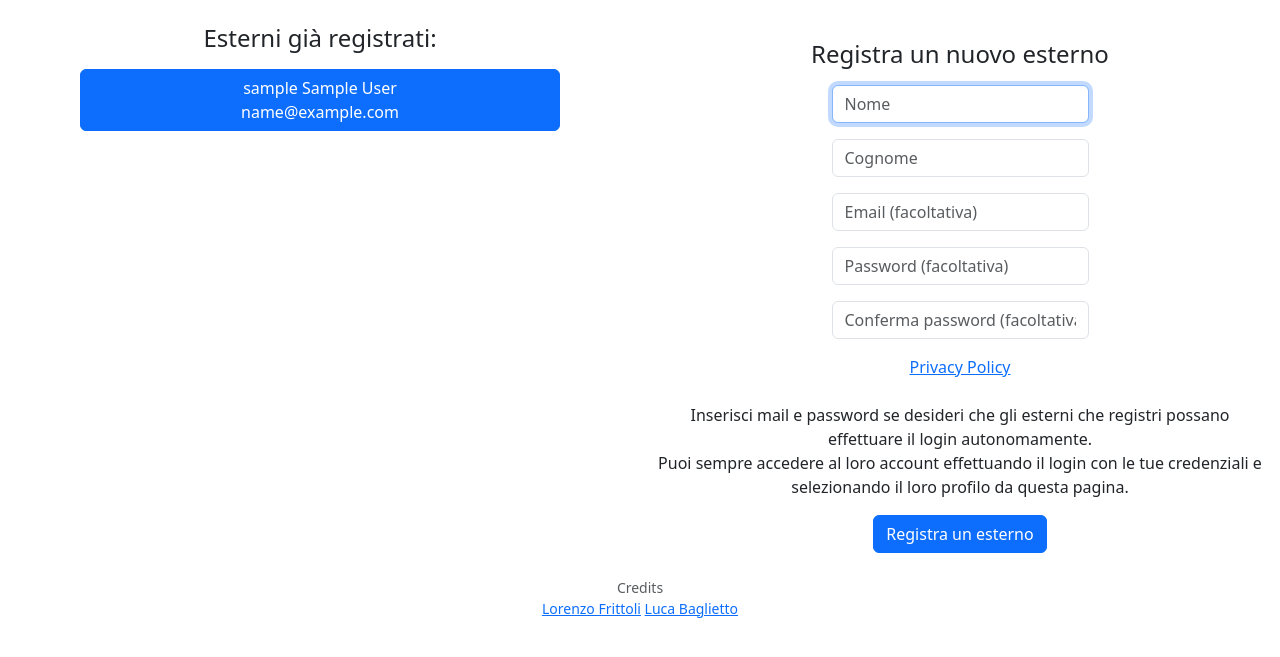
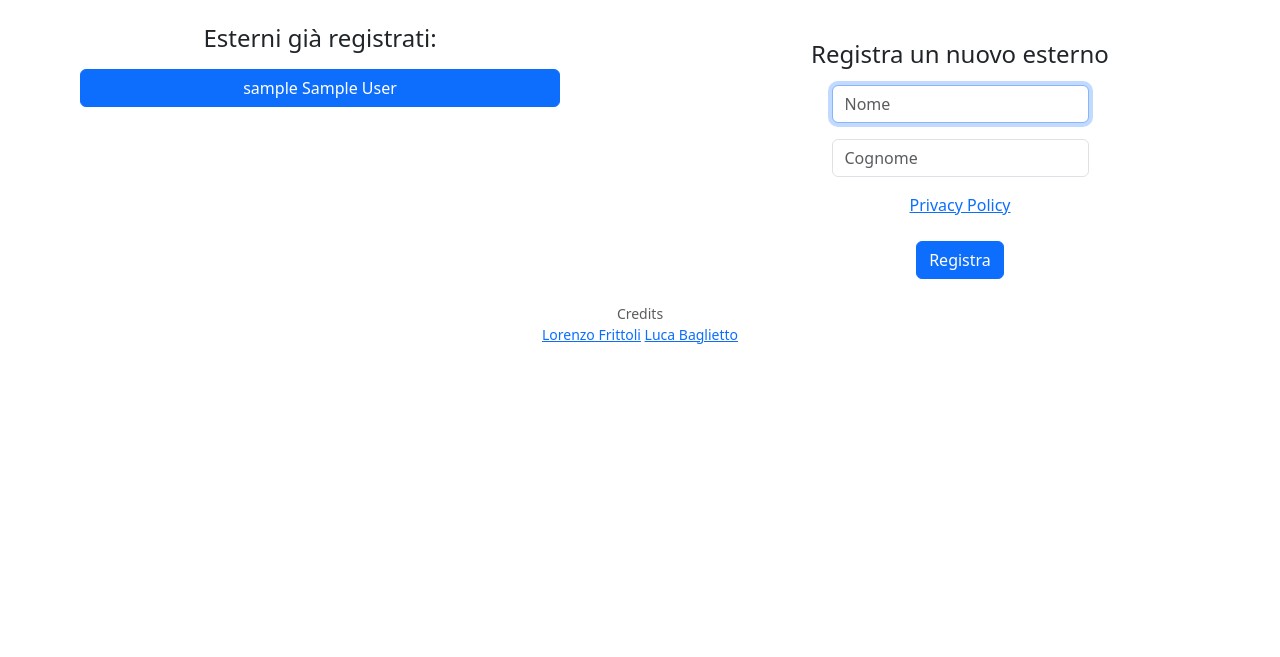
Before and after one commit to lorenzo-frittoli/forme-website, a Flask app: page /esterni in a window 1280 px wide. Shown: the part 76-733 px from the top of the page. Run offline with Flask 3, Linux system fonts and the light colour scheme; the visitor is signed in with stand-in values (Sample User, id 1); data comes from the database, SQL or seed files in the repository.

Commit message:
Remove email and password for groups

```diff
--- a/app.py
+++ b/app.py
@@ -401,7 +401,7 @@ def group_page():
 
     if request.method == "GET":
         group_members = g.con.execute(
-            "SELECT id, surname, name, email FROM users WHERE \"group\" = (SELECT \"group\" from users where id = ?)",
+            "SELECT id, surname, name FROM users WHERE \"group\" = (SELECT \"group\" from users where id = ?)",
             (g.user_id, )
         )
 
@@ -411,9 +411,6 @@ def group_page():
 
     name = request.form.get("name")
     surname = request.form.get("surname")
-    email = request.form.get("email")
-    password = request.form.get("password")
-    confirmation = request.form.get("confirmation")
 
     if not name or len(name) > MAX_FIELD_LENGTH:
         return apology("Nome non valido", 200)
@@ -421,49 +418,15 @@ def group_page():
     if not surname or len(surname) > MAX_FIELD_LENGTH:
         return apology("Cognome non valido", 200)
 
-    if email is None:
-        return apology()
-
-    # Create a new user with email and password
-    if email:
-        email = email.lower().strip() # Some mobile browsers insert spaces for no reason
-        if len(email) > MAX_FIELD_LENGTH or not re.match(EMAIL_REGEX, email):
-            return apology("Email non valida", 200)
-
-        # Checks the password field
-        if not password or len(password) > MAX_FIELD_LENGTH:
-            return apology("Password non valida", 200)
-
-        # Checks that password and confirmation match
-        if password != confirmation:
-            return apology("Password e conferma non coincidono", 200)
-
-        # Check if the email is already taken
-        # g.con.execute returns a tuple with the result or None
-        found = g.con.execute("SELECT 1 FROM users WHERE email = ?;", (email, )).fetchone()
-
-        if found:
-            return apology("Email già registrata", 200)
-
-        password_hash = generate_password_hash(password, method=GENERATE_PASSWORD_METHOD)
-
     # Create a new user that can only be accessed via this page
-    else:
-        # email == ""
-        if password or confirmation:
-            return apology("Specificare anche un'email insieme alla password se si desidera poter effettuare il login con questo utente", 200)
-
-        email = None
-        password_hash = None
-
     # Create a new user with the same group and theme
     g.con.execute(
         "INSERT INTO users (email, hash, name, surname, type, verification_code, theme, \"group\") VALUES (?, ?, ?, ?, ?, ?, (SELECT theme from users where id = ?), (SELECT \"group\" from users where id = ?));",
-        (email, password_hash, name, surname, "guest", generate_password(20), g.user_id, g.user_id)
+        (None, None, name, surname, "guest", generate_password(20), g.user_id, g.user_id)
     )
     g.con.commit()
 
-    # Redirect to the homepage
+    # Redirect to a get request
     return redirect("/esterni")
 
 
--- a/templates/groups.html
+++ b/templates/groups.html
@@ -12,7 +12,7 @@
             <div class="mb-2 mx-auto" style="max-width: 30rem;">
                 <form action="/group_login" method="post">
                     <input hidden name="user_id" value="{{ value[0] }}">
-                    <button class="btn btn-primary w-100" type="submit">{{ value[1] }} {{ value[2] }} {% if value[3] %} <br> {{ value[3] }} {% endif %}</button>
+                    <button class="btn btn-primary w-100" type="submit">{{ value[1] }} {{ value[2] }}</button>
                 </form>
             </div>
             {% endfor %}
@@ -28,23 +28,10 @@
                 <div class="mb-3">
                     <input autocomplete="off" autofocus class="form-control mx-auto w-auto" id="surname" name="surname" placeholder="Cognome" type="text">
                 </div>
-                <div class="mb-3">
-                    <input autocomplete="off" autofocus class="form-control mx-auto w-auto" id="email" name="email" placeholder="Email (facoltativa)" type="text">
-                </div>
-                <div class="mb-3">
-                    <input class="form-control mx-auto w-auto" id="password" name="password" placeholder="Password (facoltativa)" type="password">
-                </div>
-                <div class="mb-3">
-                    <input class="form-control mx-auto w-auto" id="confirmation" name="confirmation" placeholder="Conferma password (facoltativa)" type="password">
-                </div>
                 <a href="/privacy">Privacy Policy</a>
                 <br>
                 <br>
-                <p>
-                    Inserisci mail e password se desideri che gli esterni che registri possano effettuare il login autonomamente.<br>
-                    Puoi sempre accedere al loro account effettuando il login con le tue credenziali e selezionando il loro profilo da questa pagina.
-                </p>
-                <button class="btn btn-primary" type="submit">Registra un esterno</button>
+                <button class="btn btn-primary" type="submit">Registra</button>
             </form>
         </div>
     </div>
```
